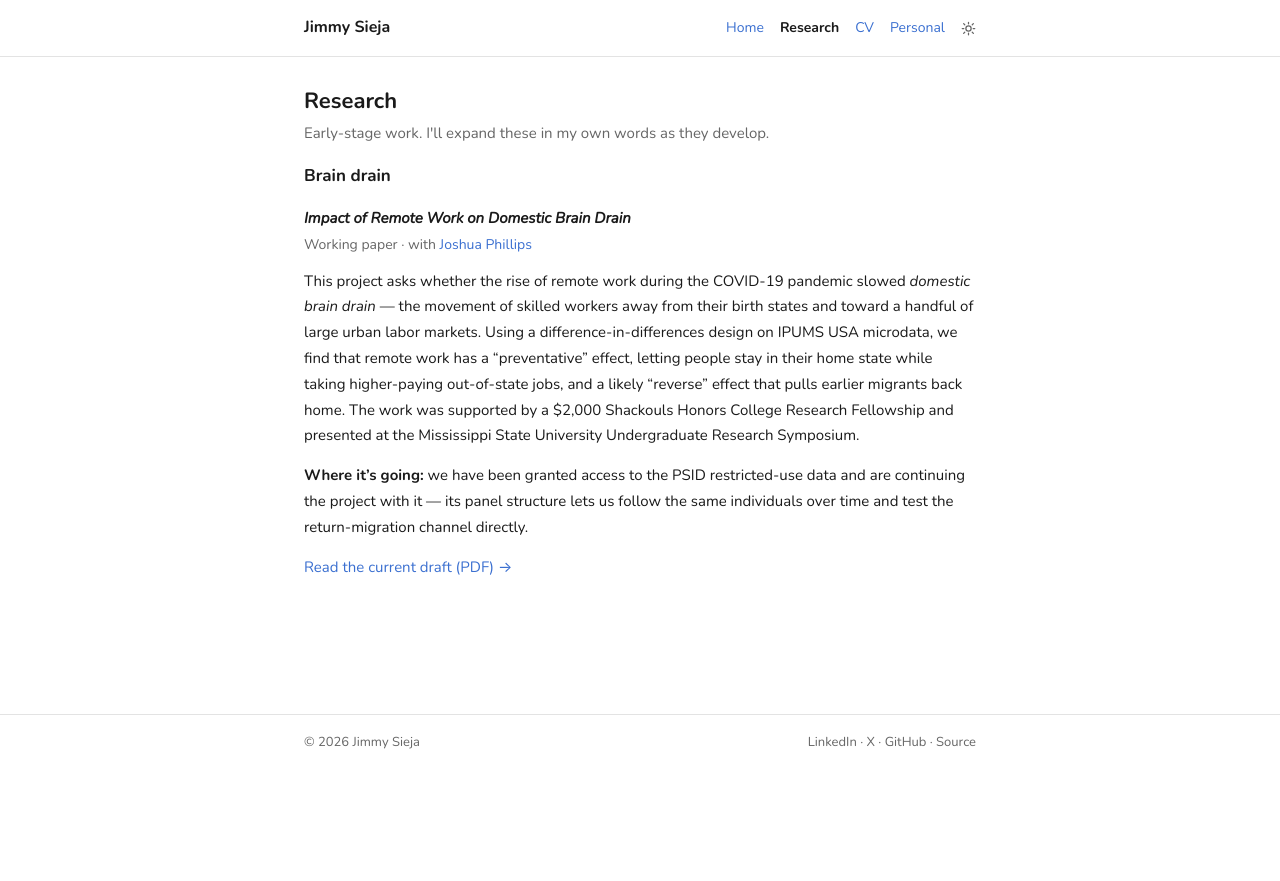
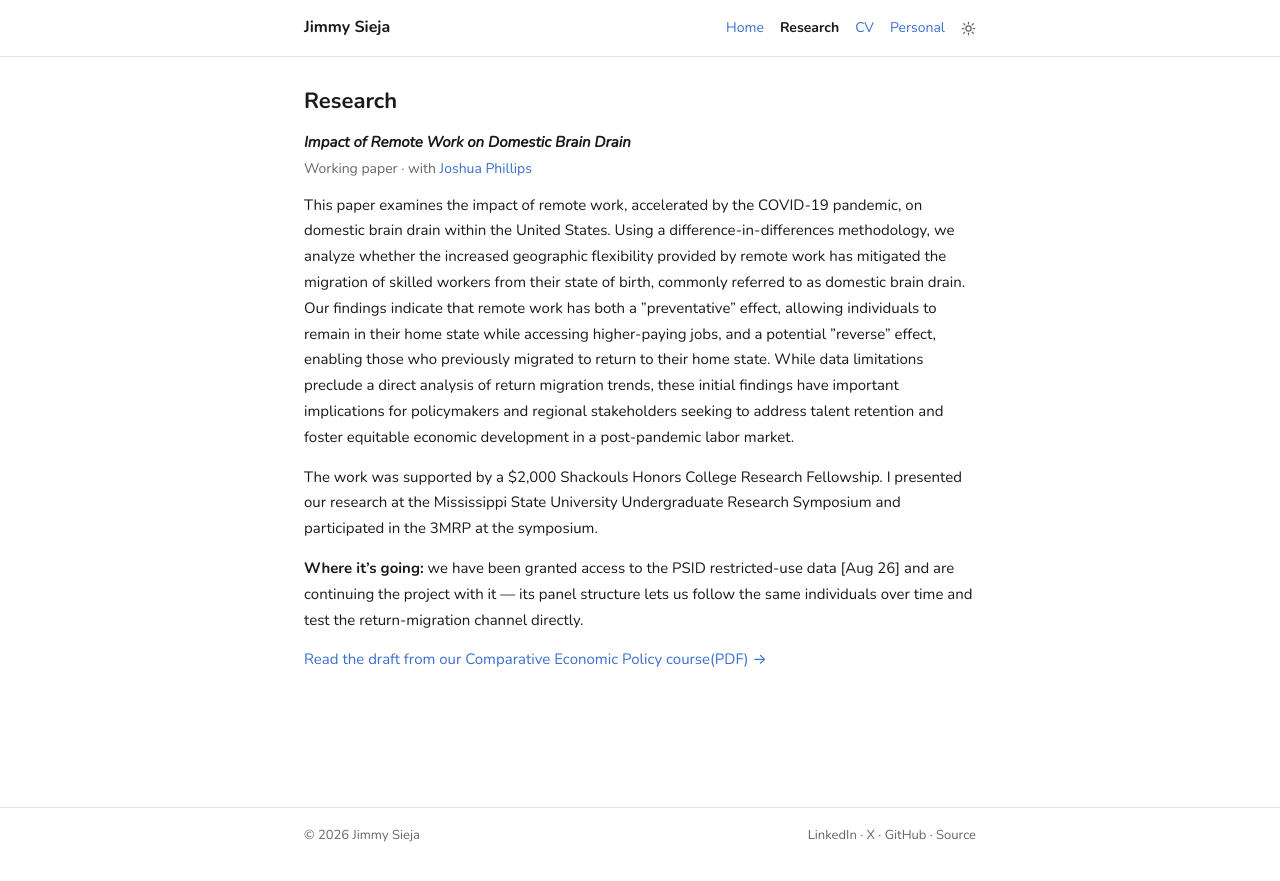
Before and after one commit to jimmysieja/jimmysieja.github.io, a Jekyll site: the page built from _pages/research.md, in a window 1280 px wide. Shown: the top 881 px of the page. Built offline with Jekyll 4.4.1, drawn with Linux system fonts in a browser that asks for light colours.

Commit message:
made changes to wording on pages

```diff
--- a/_pages/research.md
+++ b/_pages/research.md
@@ -1,7 +1,7 @@
 ---
 title: "Research"
 permalink: /research/
-lead: "Early-stage work. I'll expand these in my own words as they develop."
+lead: ""
 ---
 
 <!--
@@ -11,27 +11,31 @@ lead: "Early-stage work. I'll expand these in my own words as they develop."
   Papers/drafts go in /files/ and are linked like the one below.
 -->
 
-## Brain drain
-
 ### Impact of Remote Work on Domestic Brain Drain
 
 <p class="meta">Working paper &middot; with <a href="https://www.linkedin.com/in/josh-w-phillips/">Joshua Phillips</a></p>
 
-This project asks whether the rise of remote work during the COVID-19 pandemic
-slowed *domestic brain drain* — the movement of skilled workers away from their
-birth states and toward a handful of large urban labor markets. Using a
-difference-in-differences design on IPUMS USA microdata, we find that remote work
-has a "preventative" effect, letting people stay in their home state while taking
-higher-paying out-of-state jobs, and a likely "reverse" effect that pulls earlier
-migrants back home. The work was supported by a $2,000 Shackouls Honors College
-Research Fellowship and presented at the Mississippi State University
-Undergraduate Research Symposium.
+This paper examines the impact of remote work, accelerated by the COVID-19
+pandemic, on domestic brain drain within the United States. Using a difference-in-differences
+methodology, we analyze whether the increased geographic flexibility provided by remote work has
+mitigated the migration of skilled workers from their
+state of birth, commonly referred to as domestic brain drain. Our findings indicate
+that remote work has both a ”preventative” effect, allowing individuals to remain in
+their home state while accessing higher-paying jobs, and a potential ”reverse” effect,
+enabling those who previously migrated to return to their home state. While data
+limitations preclude a direct analysis of return migration trends, these initial findings
+have important implications for policymakers and regional stakeholders seeking to address
+talent retention and foster equitable economic development in a post-pandemic labor market.
 
-**Where it's going:** we have been granted access to the PSID restricted-use data
+The work was supported by a $2,000 Shackouls Honors College
+Research Fellowship. I presented our research at the Mississippi State University
+Undergraduate Research Symposium and participated in the 3MRP at the symposium.
+
+**Where it's going:** we have been granted access to the PSID restricted-use data [Aug 26]
 and are continuing the project with it — its panel structure lets us follow the
 same individuals over time and test the return-migration channel directly.
 
-[Read the current draft (PDF) &rarr;](/files/remote-work-brain-drain.pdf){:target="_blank" rel="noopener"}
+[Read the draft from our Comparative Economic Policy course(PDF) &rarr;](/files/remote-work-brain-drain.pdf){:target="_blank" rel="noopener"}
 
 <!--
 <figure>
```
Also changed, not shown: _pages/personal.md (+1 -5 lines).
